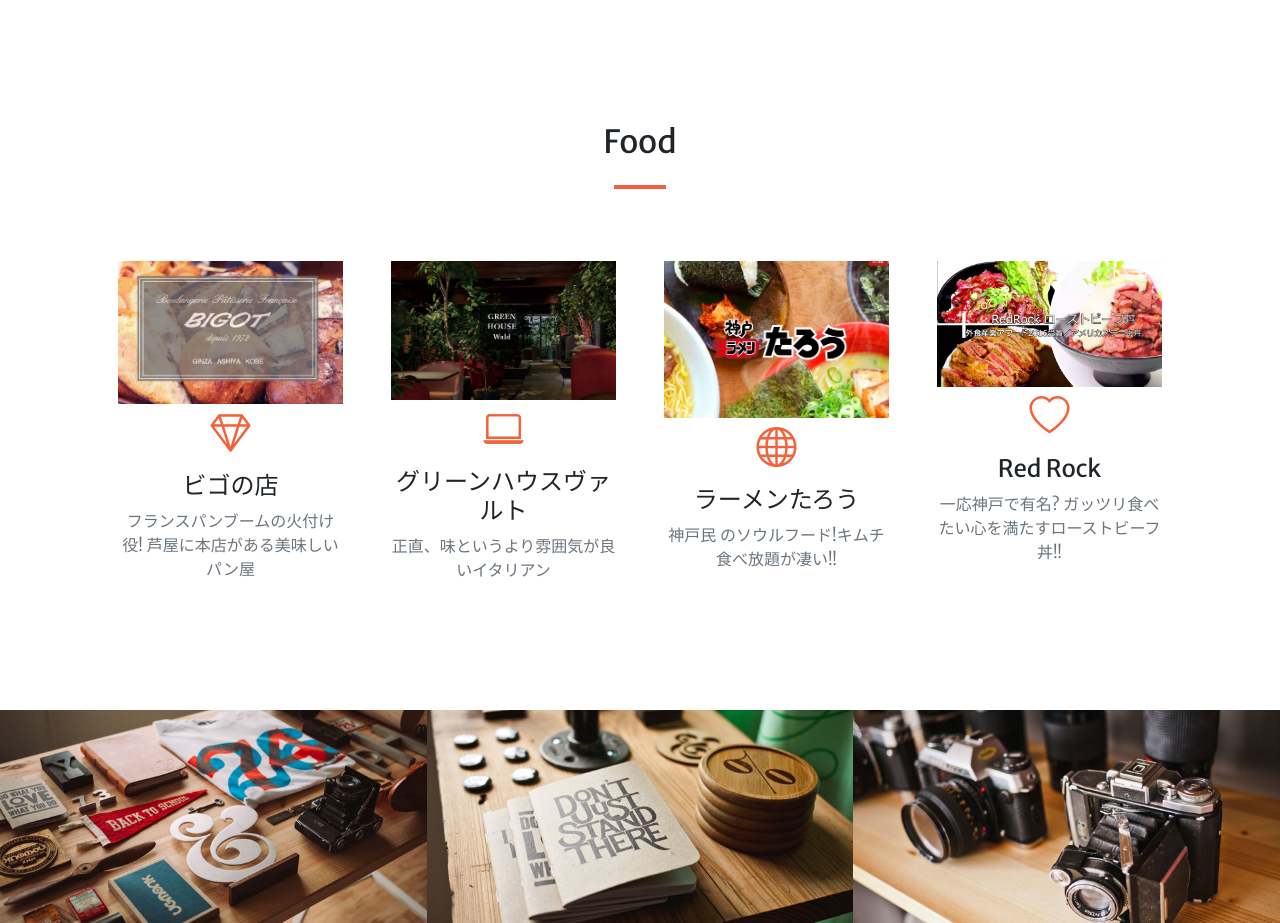
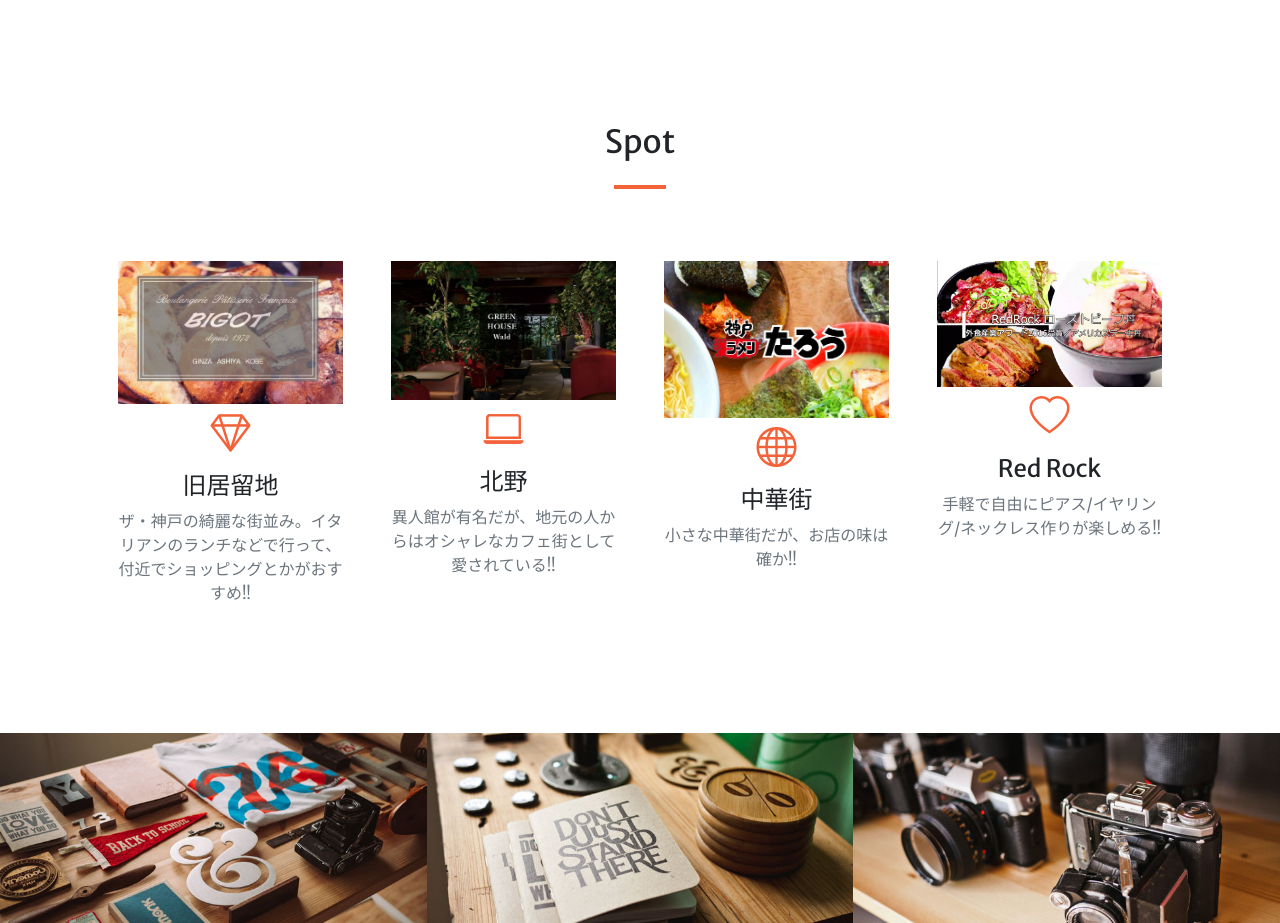
Before and after one commit to yokoyoko917/portfolio_sample, a plain HTML site: page index.html in a window 1280 px wide. Shown: the part 1360-2283 px from the top of the page. Drawn offline with nearby package versions, Linux system fonts and the light colour scheme; some packages are replaced by stand-ins of ours; a script that the page names is missing.

Commit message:
Update index.html

```diff
--- a/index.html
+++ b/index.html
@@ -93,32 +93,31 @@
         <!-- Services-->
         <section class="page-section" id="Spot">
             <div class="container px-4 px-lg-5">
-                <h2 class="text-center mt-0">Food</h2>
+                <h2 class="text-center mt-0">Spot</h2>
                 <hr class="divider" />
                 <div class="row gx-4 gx-lg-5">
                     <div class="col-lg-3 col-md-6 text-center">
                         <div class="mt-5">
                             <a href="https://www.bigot.co.jp/"><img class="img-fluid" src="assets/img/portfolio/thumbnails/ビゴの店2.jpg"  title="ビゴの店" /></a>
                             <div class="mb-2"><i class="bi-gem fs-1 text-primary"></i></div>
-                            <h3 class="h4 mb-2">ビゴの店</h3>
-                            <p class="text-muted mb-0">フランスパンブームの火付け役! 芦屋に本店がある美味しいパン屋</p>
+                            <h3 class="h4 mb-2">旧居留地</h3>
+                            <p class="text-muted mb-0">ザ・神戸の綺麗な街並み。イタリアンのランチなどで行って、付近でショッピングとかがおすすめ!!</p>
                         </div>
                     </div>
                     <div class="col-lg-3 col-md-6 text-center">
                         <div class="mt-5">
                             <a href="https://www.green-house99.com/wald/"><img class="img-fluid" src="assets/img/portfolio/thumbnails/グリーンハウスヴァルト.png"  title="グリーンハウスヴァルト" /></a>
                             <div class="mb-2"><i class="bi-laptop fs-1 text-primary"></i></div>
-                            <h3 class="h4 mb-2">グリーンハウスヴァルト</h3>
-                            <p class="text-muted mb-0">正直、味というより雰囲気が良いイタリアン</p>
+                            <h3 class="h4 mb-2">北野</h3>
+                            <p class="text-muted mb-0">異人館が有名だが、地元の人からはオシャレなカフェ街として愛されている!!</p>
                         </div>
                     </div>
                     <div class="col-lg-3 col-md-6 text-center">
                         <div class="mt-5">
                             <a href="https://kobe-ramentaro.com/"><img class="img-fluid" src="assets/img/portfolio/thumbnails/ラーメンたろう.jpg"  title="ラーメンたろう" /></a>
                             <div class="mb-2"><i class="bi-globe fs-1 text-primary"></i></div>
-                            <h3 class="h4 mb-2">ラーメンたろう</h3>
-                            <p class="text-muted mb-0">神戸民
-                                のソウルフード!キムチ食べ放題が凄い!!</p>
+                            <h3 class="h4 mb-2">中華街</h3>
+                            <p class="text-muted mb-0">小さな中華街だが、お店の味は確か!!</p>
                         </div>
                     </div>
                     <div class="col-lg-3 col-md-6 text-center">
@@ -126,7 +125,7 @@
                             <a href="http://www.redrock-kobebeef.com/"><img class="img-fluid" src="assets/img/portfolio/thumbnails/レッドロック.png"  title="レッドロック" /></a>
                             <div class="mb-2"><i class="bi-heart fs-1 text-primary"></i></div>
                             <h3 class="h4 mb-2">Red Rock</h3>
-                            <p class="text-muted mb-0">一応神戸で有名? ガッツリ食べたい心を満たすローストビーフ丼!!</p>
+                            <p class="text-muted mb-0">手軽で自由にピアス/イヤリング/ネックレス作りが楽しめる!!</p>
                         </div>
                     </div>
                 </div>
```
